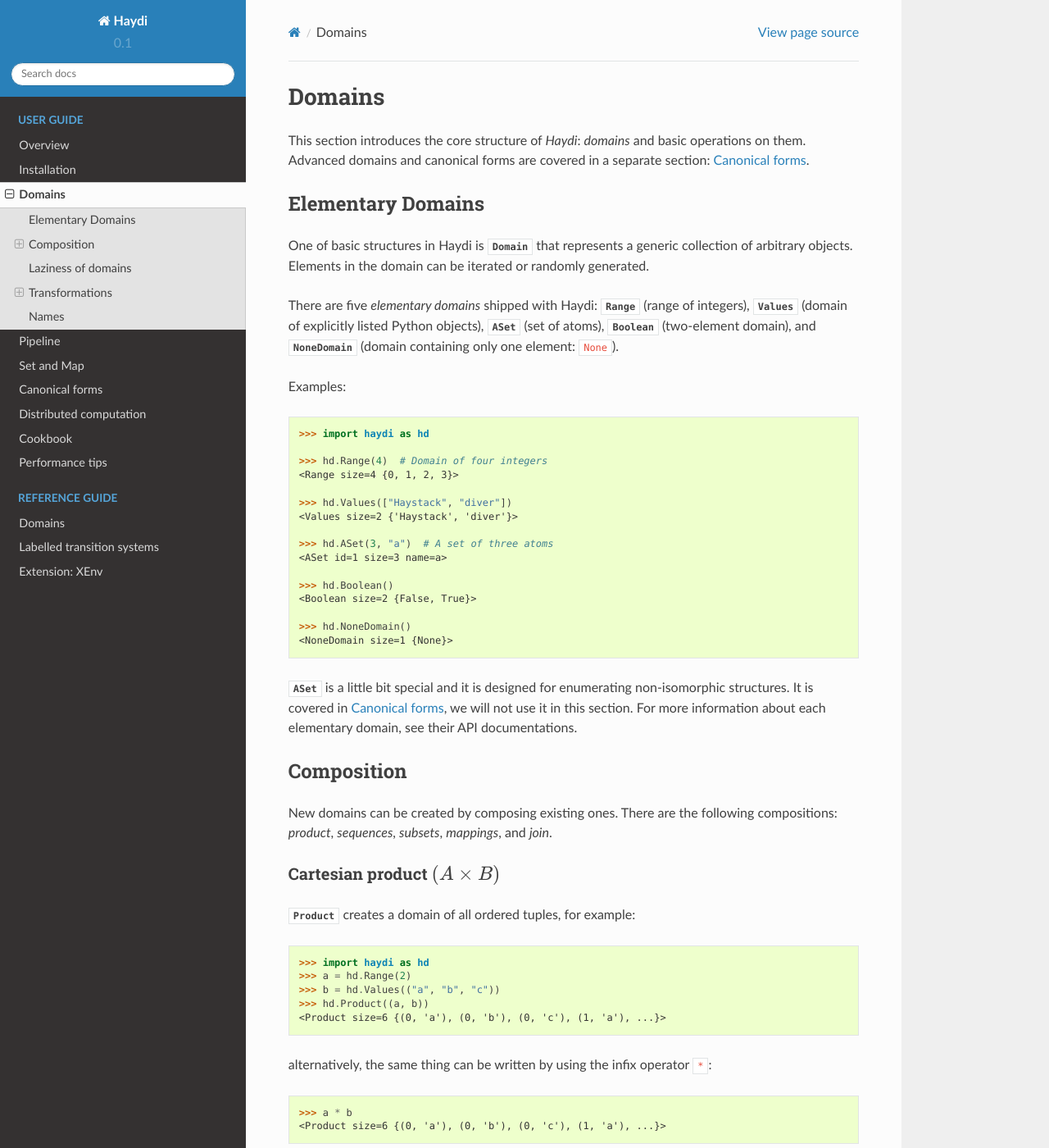
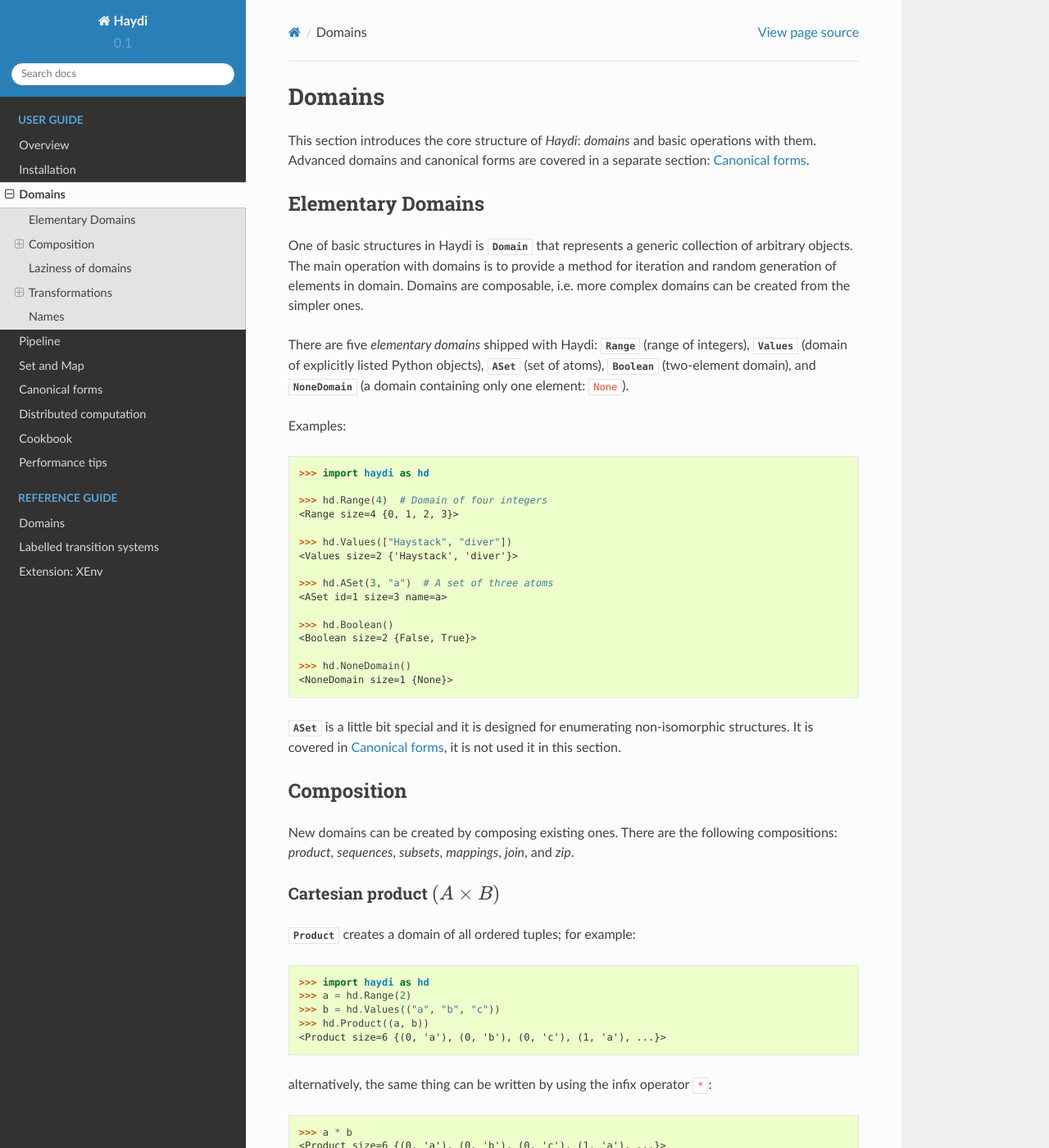
Before and after one commit to spirali/haydi, a Sphinx documentation site: the page built from docs/source/domains.rst, in a window 1280 px wide and 1400 px high. Shown: the whole window at 82% size. Built offline with Sphinx 7.4.7 and the Read the Docs theme 2.0.0, drawn with Linux system fonts in a browser that asks for light colours; pages that are not in the unit, such as notebooks, are missing from menus; some of the changed text lies outside the part shown.

Commit message:
DOC: Domain documentation updated

```diff
--- a/docs/source/domains.rst
+++ b/docs/source/domains.rst
@@ -4,22 +4,23 @@
 
 .. currentmodule:: haydi
 
-This section introduces the core structure of *Haydi*: *domains* and basic operations on
-them. Advanced domains and canonical forms are covered in a separate section:
-:doc:`cnfs`.
+This section introduces the core structure of *Haydi*: *domains* and basic
+operations with them. Advanced domains and canonical forms are covered in a
+separate section: :doc:`cnfs`.
 
 
 Elementary Domains
 ------------------
 
 One of basic structures in Haydi is :class:`Domain` that represents a generic
-collection of arbitrary objects. Elements in the domain can be iterated or
-randomly generated.
+collection of arbitrary objects. The main operation with domains is to provide a
+method for iteration and random generation of elements in domain. Domains are
+composable, i.e. more complex domains can be created from the simpler ones.
 
 There are five *elementary domains* shipped with Haydi: :class:`Range` (range of
 integers), :class:`Values` (domain of explicitly listed Python objects),
 :class:`ASet` (set of atoms), :class:`Boolean` (two-element domain),
-and :class:`NoneDomain` (domain containing only one element: ``None``).
+and :class:`NoneDomain` (a domain containing only one element: ``None``).
 
 Examples::
 
@@ -42,22 +43,21 @@
 
 
 :class:`ASet` is a little bit special and it is designed for enumerating
-non-isomorphic structures. It is covered in :doc:`cnfs`, we will not use it in
-this section. For more information about each elementary domain, see their API
-documentations.
+non-isomorphic structures. It is covered in :doc:`cnfs`, it is not used it in
+this section.
 
 
 Composition
 -----------
 
 New domains can be created by composing existing ones. There are the following
-compositions: *product*, *sequences*, *subsets*, *mappings*, and *join*.
+compositions: *product*, *sequences*, *subsets*, *mappings*, *join*, and *zip*.
 
 
 Cartesian product :math:`(A \times B)`
 ~~~~~~~~~~~~~~~~~~~~~~~~~~~~~~~~~~~~~~
 
-:class:`Product` creates a domain of all ordered tuples, for example::
+:class:`Product` creates a domain of all ordered tuples; for example::
 
     >>> import haydi as hd
     >>> a = hd.Range(2)
@@ -78,6 +78,14 @@
     >>> a * b * hd.Values(["x", "y"])
     <Product size=12{(0, 'a', 'x'), (0, 'a', 'y'), (0, 'b', 'x'), ...}>
 
+.. note::
+
+   Generally, ``a * b`` equals to ``hd.Product((a, b))``. However, there is one
+   exception when ``a`` is also product. The expression ``hd.Product((x, y)) *
+   b`` is equal to ``hd.Product((x, y, b))`` (not ``hd.Product(hd.Product(x, y),
+   b)``). The reason is to enable definining n-ary tuples by multiplication. If
+   you want to avoid this behavior and define "product in product", then
+   explicitly use ``hd.Product`` instead of ``*``.
 
 Sequences :math:`(A^n)`
 ~~~~~~~~~~~~~~~~~~~~~~~
@@ -95,7 +103,8 @@
      >>> hd.Sequences(a, 0, 2)  # Sequences of length 0 to 2
      <Sequences size=7 {(), (0,), (1,), (0, 0), ...}>
 
-Sequence can also be created by the `**` operator on a domain::
+Sequences of a fixed length can also be created by the `**` operator on a
+domain::
 
       >>> hd.Range(2) ** 3
       <Sequences size=8 {(0, 0, 0), (0, 0, 1), (0, 1, 0), (0, 1, 1), ...>
@@ -104,14 +113,15 @@
 Subsets :math:`(\mathcal{P}(A))`
 ~~~~~~~~~~~~~~~~~~~~~~~~~~~~~~~~
 
-The :class:`Subsets` domain creates sets of elements of a given domain;
+The :class:`Subsets` contains subsets from elements of a given domain;
 the following example creates the power set::
 
       >>> import haydi as hd
       >>> hd.Subsets(hd.Range(2))
       <Subsets size=4 {{}, {0}, {0, 1}, {1}}>
 
-When one argument is provided, it is used to limit subsets to a given size::
+When a single argument is provided, it is used to limit subsets to a given
+size::
 
       >>> hd.Subsets(hd.Range(3), 2)  # Subsets of size 2
       <Subsets size=3 {{0, 1}, {0, 2}, {1, 2}}>
@@ -173,22 +183,42 @@
   >>> a + b + c
   <Join size=6 {0, 1, 'abc', 'ikl', ...}>
 
-Note that :class:`Join` does not collapse the same elements in the joined domains::
+Note that :class:`Join` does not collapse the same elements in the joined
+domains::
 
   >>> a = hd.Range(2)
   >>> b = hd.Range(3)
   >>> a + b
   <Join size=5 {0, 1, 0, 1, 2}>
 
+Let us make now a small detour: Each domain can create a random element by
+calling ``generate_one()``::
 
-TODO example & note on probability distributions
+  >>> a = hd.Range(2)
+  >>> b = hd.Values(["abc", "ikl", "xyz"])
+  >>> c = hd.Values([123])
+  >>> d = a + b + c
+  >>> d.generate_one()
+  "ikl"
+
+By default, domains return each element with the same probability and
+:class:`Join` is not an exception. Therefore, each element of ``d`` has
+probablity 1/6 to be returned by ``generate_one()`` (``d`` has six elements).
+
+This can be changed by ``ratios`` argument::
+
+  >>> d2 = hd.Join((a, b, c), ratios=(1, 1, 1))
+
+First, we choose with the same probability (1:1:1) from which subdomain we want
+to pick an element and ``generate_one()`` is called on the selected domain.
+Therefore 123 will occur with probability 1/3; "ikl" has probability 1/9.
 
 
 Zip
 ~~~
 
-:class:`Zip` creates a new domain that contains tuples of consecutive elements from the given
-domains::
+:class:`Zip` creates a new domain that contains tuples of consecutive elements
+from the given domains::
 
   >>> import haydi as hd
   >>> a = hd.Range(3)
@@ -201,16 +231,17 @@
 Laziness of domains
 -------------------
 
-A domain is generally a lazy object that does not eagerly construct its elements.
-Therefore if we use code like this::
+A domain is generally a lazy object that does not eagerly construct its
+elements. Therefore if we use code like this::
 
     >>> import haydi as hd
     >>> a = hd.Range(1000000)
     >>> a * a * a
     <Product size=1000000000000000000 {(0, 0, 0), (0, 0, 1), (0, 0, 2), (0, 0, 3), ...}>
 
-we obtain the result instantly, it just instantiates first few objects for the
-repr string. The ways how to instantiate a domain is explained in :doc:`pipeline`.
+we obtain the result instantly, it only instantiates first few objects for the
+repr string. The ways how to instantiate elements from a domain is explained in
+:doc:`pipeline`.
 
 
 Transformations
@@ -260,7 +291,8 @@
     >>> list(a)
     [6, 8]
 
-Let us show that the 'filtered' flag is propaged during the composition::
+The 'filtered' flag is propaged during the composition of domains. When a domain
+is created by composing at least one filtered domain, it is also filtered::
 
     >>> p = a * a
     <Product size=100 filtered>
```
Also changed, not shown: other parts of docs/source/domains.rst (+1 -1 lines).
